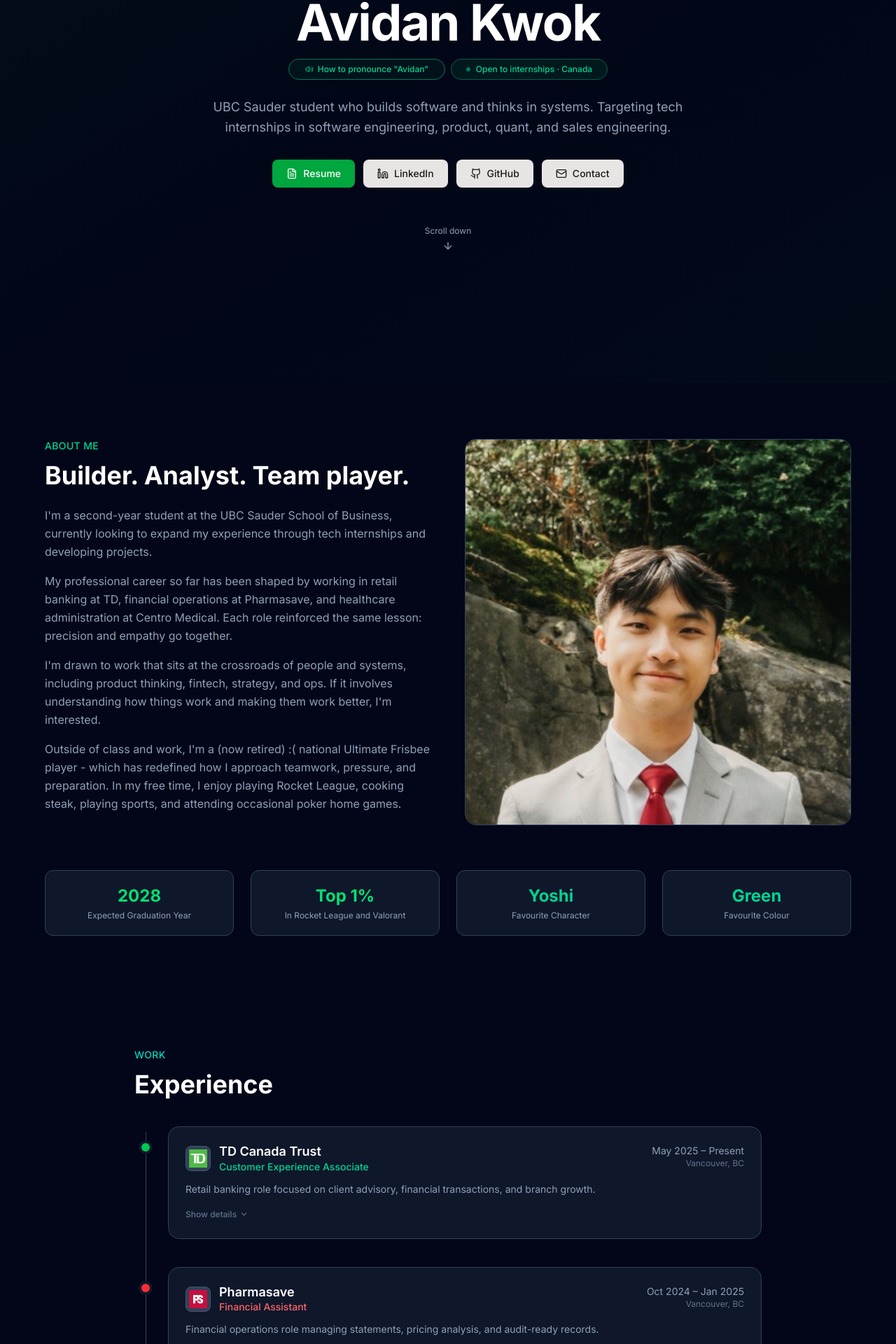
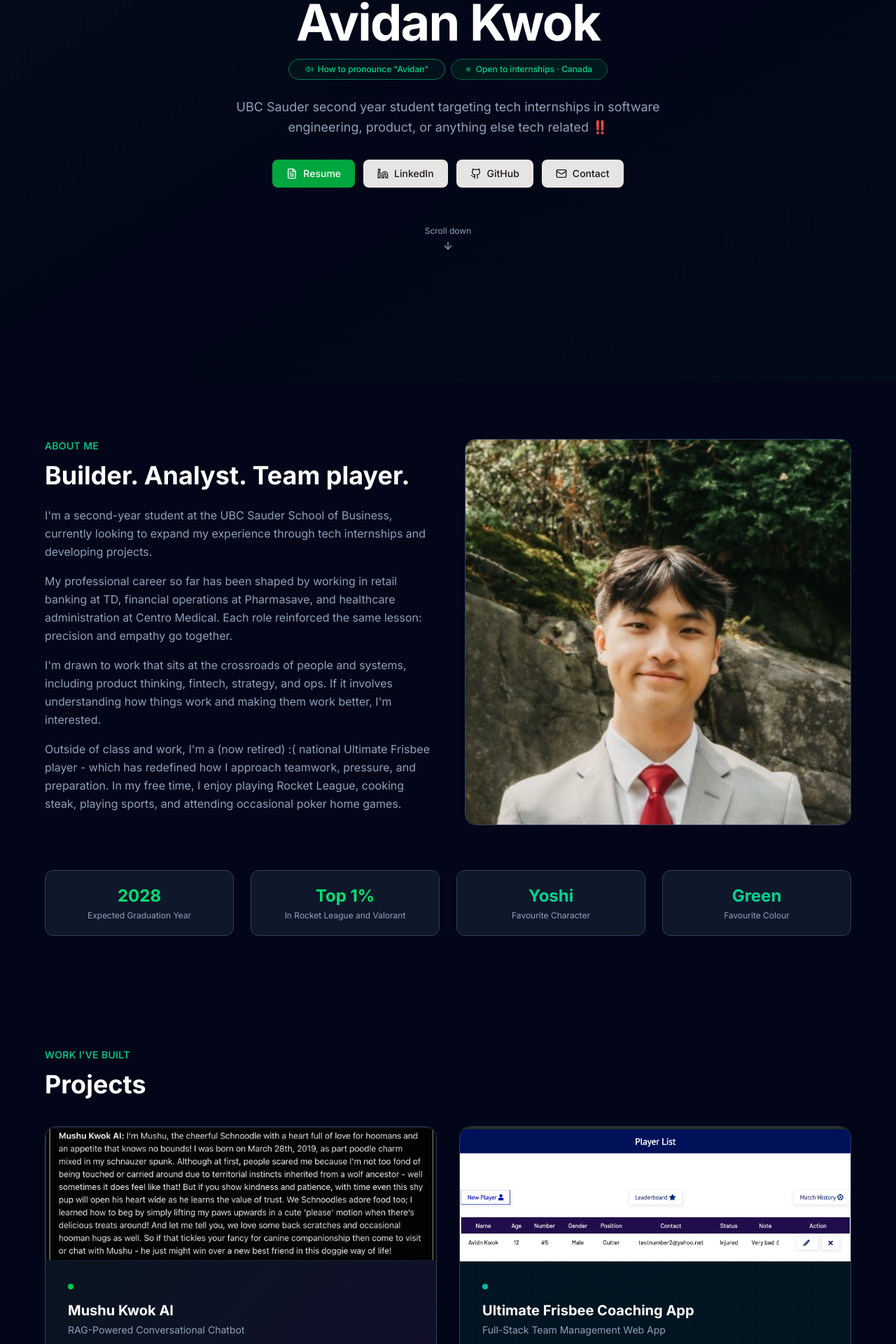
Before and after one commit to avi-kwok/avikwok.dev, a React (Vite) app: page / in a window 1280 px wide. Shown: the part 253-2173 px from the top of the page at 70% size. Built offline with nearby package versions, Linux system fonts and the light colour scheme.

Commit message:
Some misc changes

```diff
--- a/src/App.jsx
+++ b/src/App.jsx
@@ -21,9 +21,9 @@ function App() {
       <Navbar dark={dark} toggleDark={() => setDark(d => !d)} />
       <Hero />
       <About />
-      <Experience />
       <Projects />
       <Skills />
+      <Experience />
       <Awards />
       <Contact />
       <Footer />
--- a/src/components/Contact.jsx
+++ b/src/components/Contact.jsx
@@ -7,7 +7,7 @@ export default function Contact() {
         <p className="text-teal-500 dark:text-teal-400 text-sm font-medium mb-3 tracking-wide uppercase">Get in touch</p>
         <h2 className="text-3xl sm:text-4xl font-bold text-slate-900 dark:text-white mb-6">Let's Talk</h2>
         <p className="text-slate-600 dark:text-slate-400 leading-relaxed mb-10">
-          Whether you're a recruiter, a potential collaborator, or just curious — my inbox is open.
+          Whether you're a recruiter, a potential collaborator, or looking to reach out - I'm always free.
           I'm actively looking for internship and co-op opportunities for 2026 and 2027.
         </p>
 
@@ -16,7 +16,7 @@ export default function Contact() {
           href="mailto:avidankwok@gmail.com"
           className="inline-flex items-center gap-2 px-8 py-3.5 bg-emerald-600 hover:bg-emerald-700 text-white font-medium rounded-xl transition-colors mb-12 text-sm"
         >
-          <Mail size={16} /> Say hello →
+          <Mail size={16} /> avidankwok@gmail.com →
         </a>
 
         <div className="flex justify-center gap-4">
--- a/src/components/Hero.jsx
+++ b/src/components/Hero.jsx
@@ -49,8 +49,7 @@ export default function Hero() {
         </div>
 
         <p className="text-base sm:text-lg text-slate-600 dark:text-slate-400 max-w-2xl mx-auto leading-relaxed mb-8">
-          UBC Sauder student who builds software and thinks in systems.
-          Targeting tech internships in software engineering, product, quant, and sales engineering.
+          UBC Sauder second year student targeting tech internships in software engineering, product, or anything else tech related ‼️
         </p>
 
         <div className="flex flex-wrap justify-center gap-3 mb-12">
--- a/src/components/Navbar.jsx
+++ b/src/components/Navbar.jsx
@@ -6,9 +6,9 @@ export default function Navbar({ dark, toggleDark }) {
 
   const links = [
     { href: '#about', label: 'About' },
-    { href: '#experience', label: 'Experience' },
     { href: '#projects', label: 'Projects' },
     { href: '#skills', label: 'Skills' },
+    { href: '#experience', label: 'Experience' },
     { href: '#contact', label: 'Contact' },
   ]
 
--- a/src/components/Projects.jsx
+++ b/src/components/Projects.jsx
@@ -49,9 +49,9 @@ export default function Projects() {
               className={`rounded-2xl bg-gradient-to-br ${p.gradient} border border-slate-200 dark:border-slate-700 flex flex-col hover:border-emerald-300 dark:hover:border-emerald-700 transition-colors overflow-hidden`}
             >
               {/* Preview image */}
-              <div className="w-full h-48 overflow-hidden">
+              <div className="w-full h-48 overflow-hidden bg-slate-900">
                 {p.preview
-                  ? <img src={p.preview} alt={p.title} className="w-full h-full object-cover" style={{ objectPosition: '0% 15%' }} />
+                  ? <img src={p.preview} alt={p.title} className="w-full h-full object-contain" />
                   : <div className={`w-full h-full bg-gradient-to-br ${p.previewBg} flex items-center justify-center`}>
                       <span className="text-slate-400 text-sm font-mono">{p.previewLabel}</span>
                     </div>
```
Also changed, not shown: public/mushu-preview.png.
